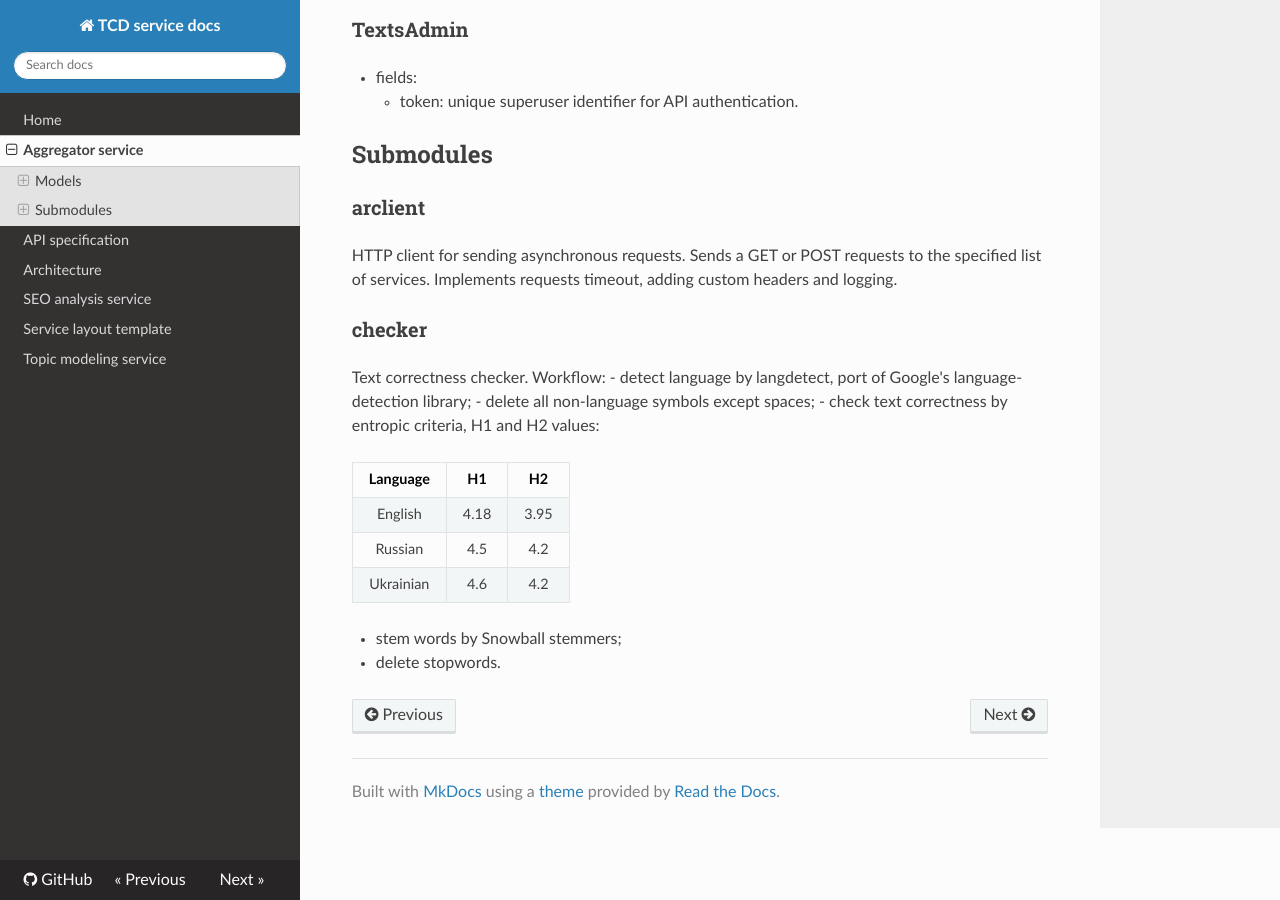
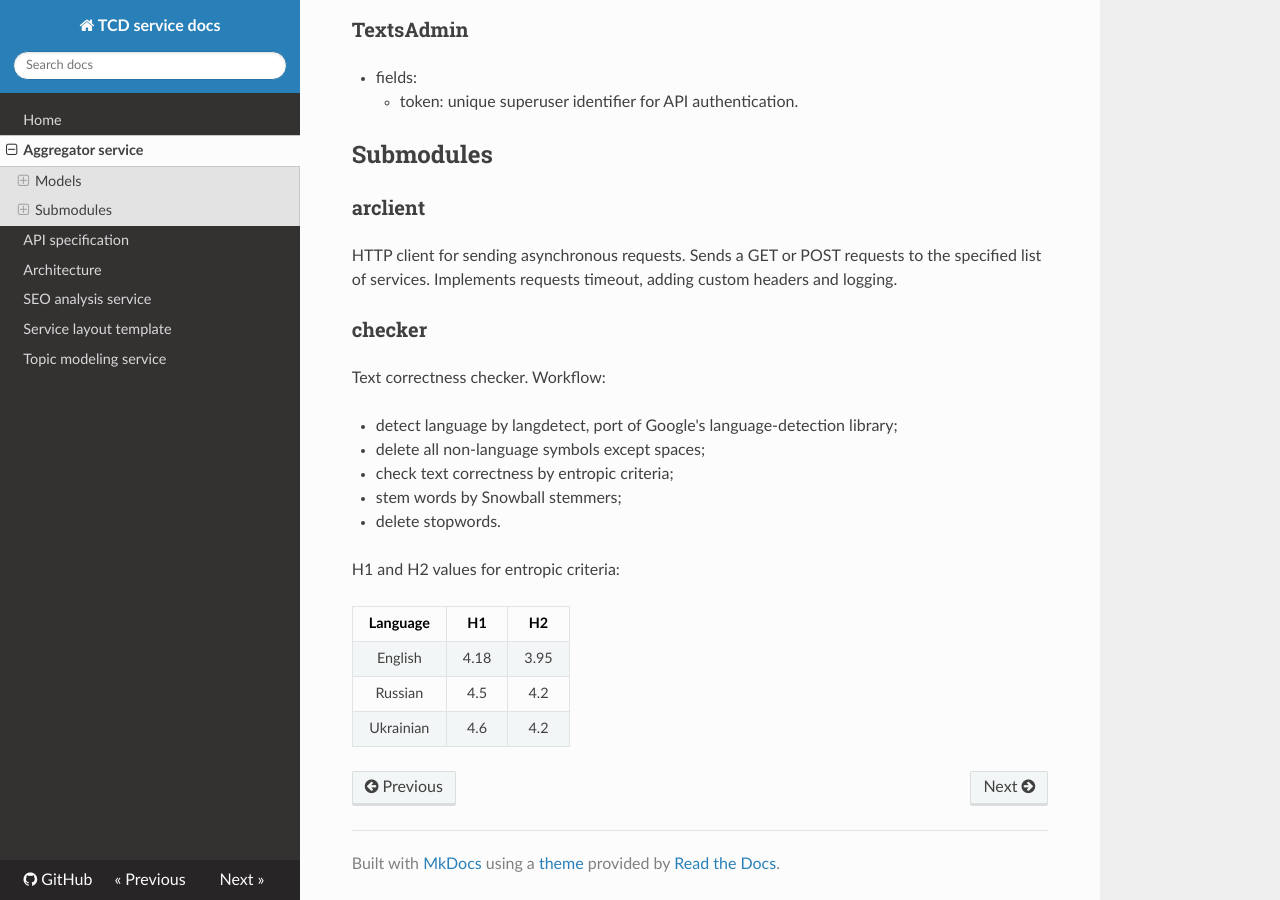
Before and after one commit to AverHLV/dist-truth-checker, an MkDocs documentation site: the page built from docs/aggregator.md, in a window 1280 px wide and 900 px high, scrolled down 622 px. Built offline with MkDocs 1.6.1, drawn with Linux system fonts in a browser that asks for light colours; nearby versions of some CDN libraries.

Commit message:
Docs lists layout fix

```diff
--- a/docs/aggregator.md
+++ b/docs/aggregator.md
@@ -34,15 +34,17 @@ Implements requests timeout, adding custom headers and logging.
 ### checker
 
 Text correctness checker. Workflow:
+
 - detect language by langdetect, port of Google's language-detection library;
 - delete all non-language symbols except spaces;
-- check text correctness by entropic criteria, H1 and H2 values:
+- check text correctness by entropic criteria;
+- stem words by Snowball stemmers;
+- delete stopwords.
+
+H1 and H2 values for entropic criteria:
 
 | Language  |  H1  |  H2  |
 |:---------:|:----:|:----:|
 |  English  | 4.18 | 3.95 |
 |  Russian  |  4.5 |  4.2 |
 | Ukrainian |  4.6 |  4.2 |
-
-- stem words by Snowball stemmers;
-- delete stopwords.
```
Also changed, not shown: docs/seo_analysis.md (+2 -0 lines).
